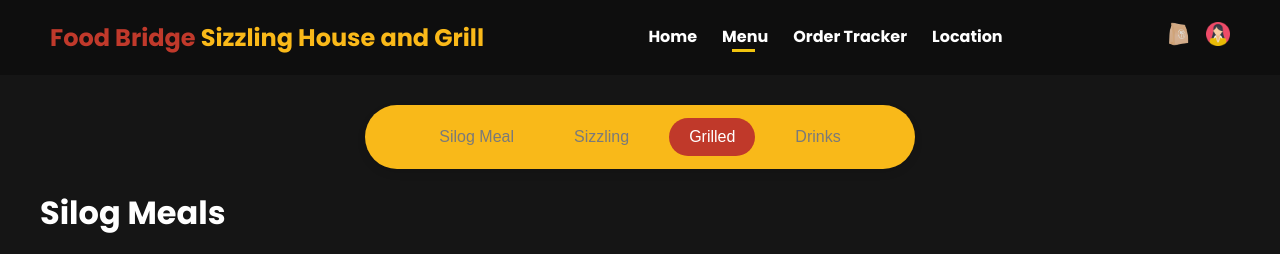
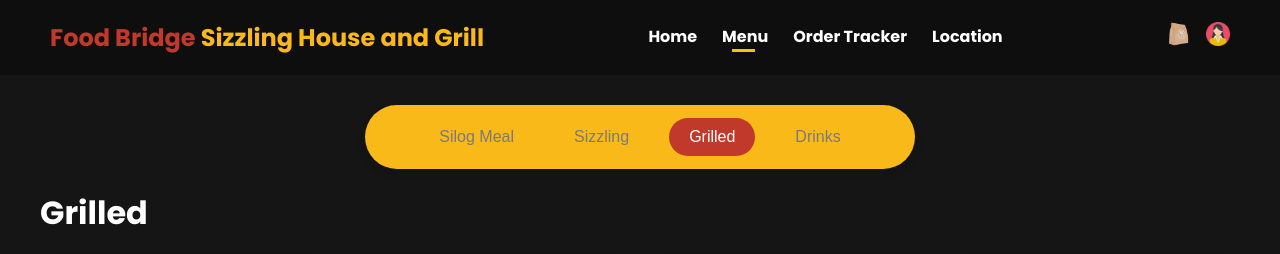
Before and after one commit to kristian03-design/ordering-system, a plain HTML site: page grilled.html in a window 1280 px wide. Shown: the top 254 px of the page. Drawn offline with Linux system fonts and the light colour scheme.

Commit message:
Update grilled.html

```diff
--- a/grilled.html
+++ b/grilled.html
@@ -107,7 +107,7 @@
       <a href="drinks.html"><button>Drinks</button></a>
     </nav>
 
-    <h1>Silog Meals</h1>
+    <h1>Grilled</h1>
     <div class="grid">
       <div class="item">
         <img src="images/isaw.png" alt="Chick Silog">
```
